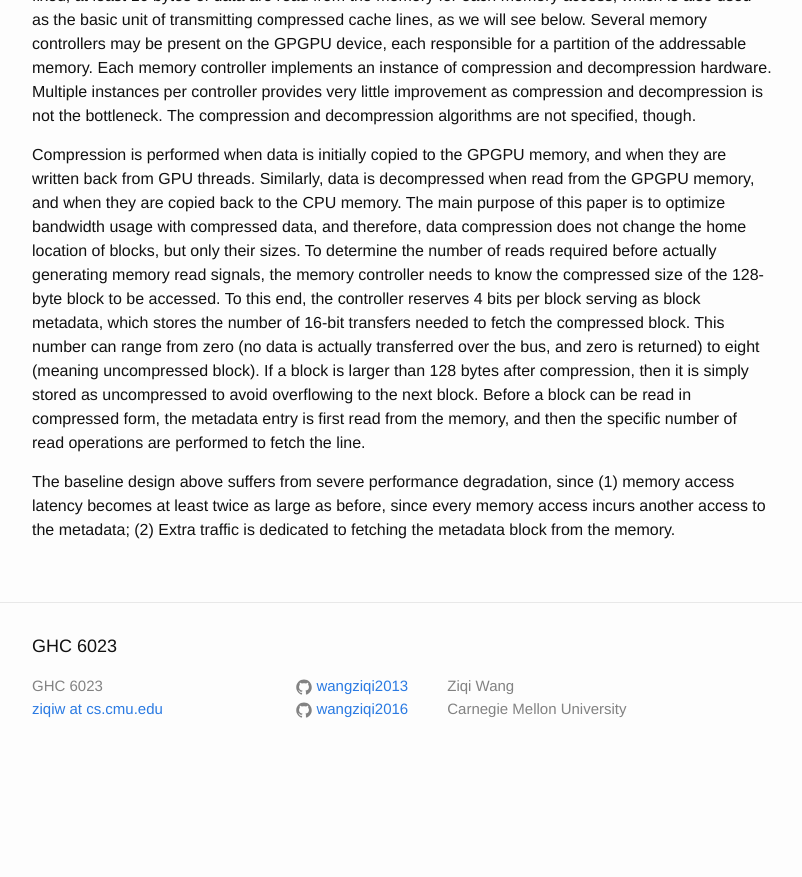
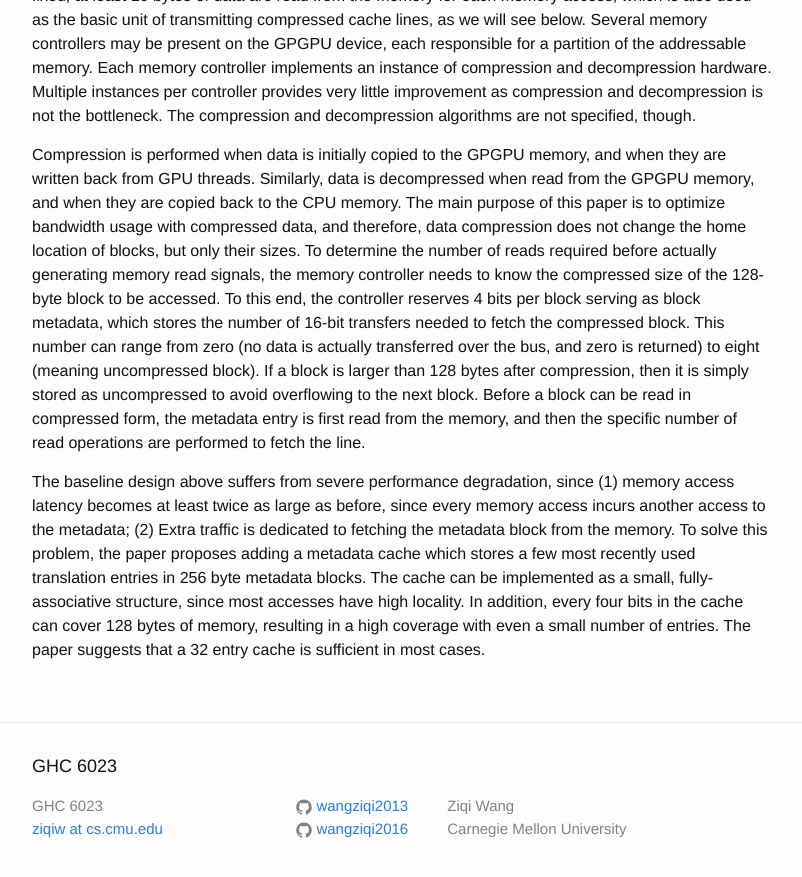
Before and after one commit to wangziqi2013/wangziqi2013.github.io, a Jekyll site: the page built from _posts/2020-07-19-loseless-and-lossy-memory-io-link-compression.markdown, in a window 1280 px wide and 900 px high, scrolled down 1309 px. Shown: the top 877 px of the window, without its empty margins (238-1040 px from the left). Built offline with Jekyll 4.4.1, drawn with Linux system fonts in a browser that asks for light colours; before the commit the page ends 2089 px from its top, so only the background shows below that.

Commit message:
Adding cache

```diff
--- a/_posts/2020-07-19-loseless-and-lossy-memory-io-link-compression.markdown
+++ b/_posts/2020-07-19-loseless-and-lossy-memory-io-link-compression.markdown
@@ -63,4 +63,7 @@ number of read operations are performed to fetch the line.
 
 The baseline design above suffers from severe performance degradation, since (1) memory access latency becomes at least
 twice as large as before, since every memory access incurs another access to the metadata; (2) Extra traffic is dedicated
-to fetching the metadata block from the memory.
+to fetching the metadata block from the memory. To solve this problem, the paper proposes adding a metadata cache which
+stores a few most recently used translation entries in 256 byte metadata blocks. The cache can be implemented as a small, fully-associative structure, since most accesses have high locality. In addition, every four bits in the cache can cover
+128 bytes of memory, resulting in a high coverage with even a small number of entries.
+The paper suggests that a 32 entry cache is sufficient in most cases.
```
